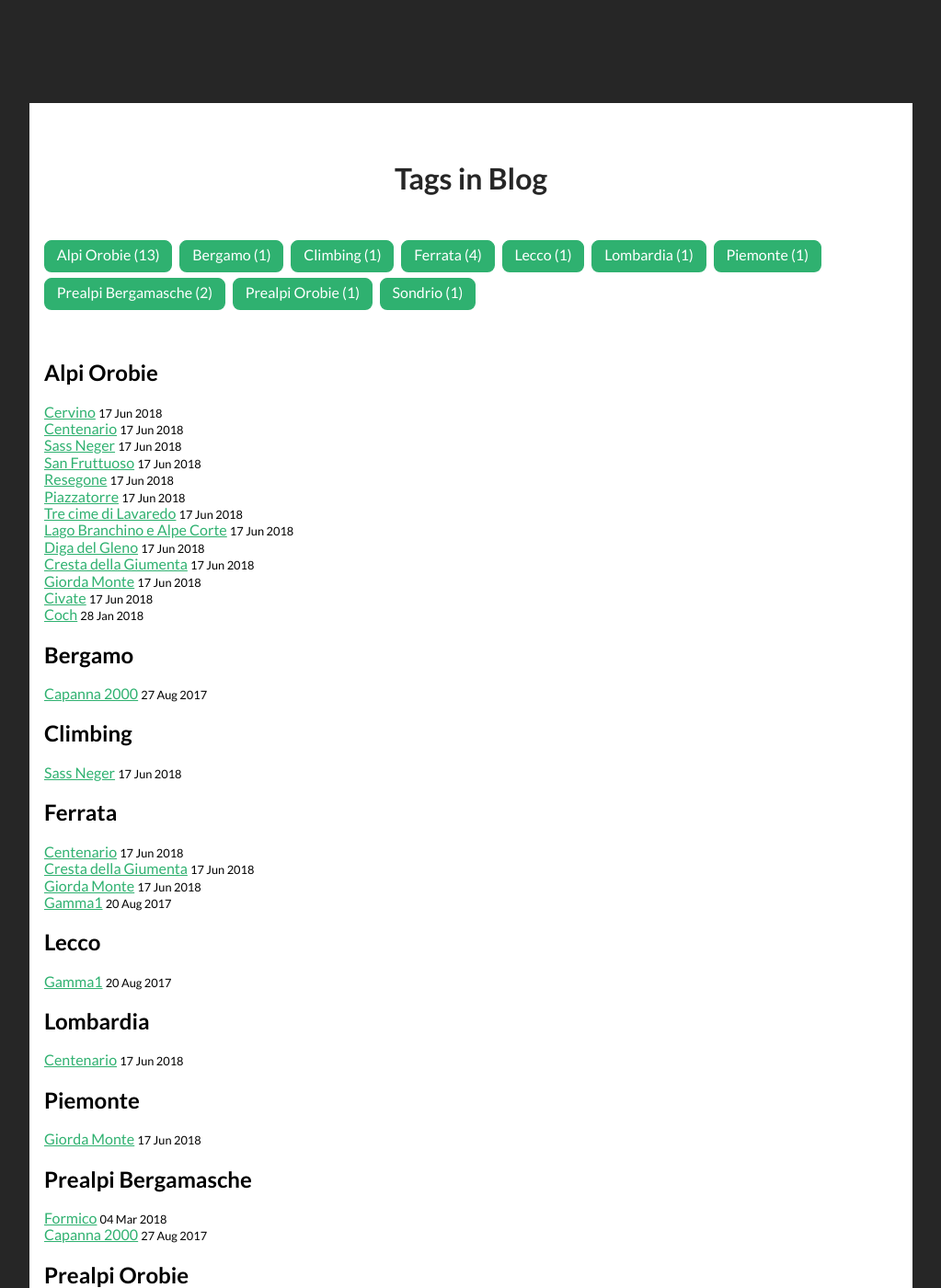
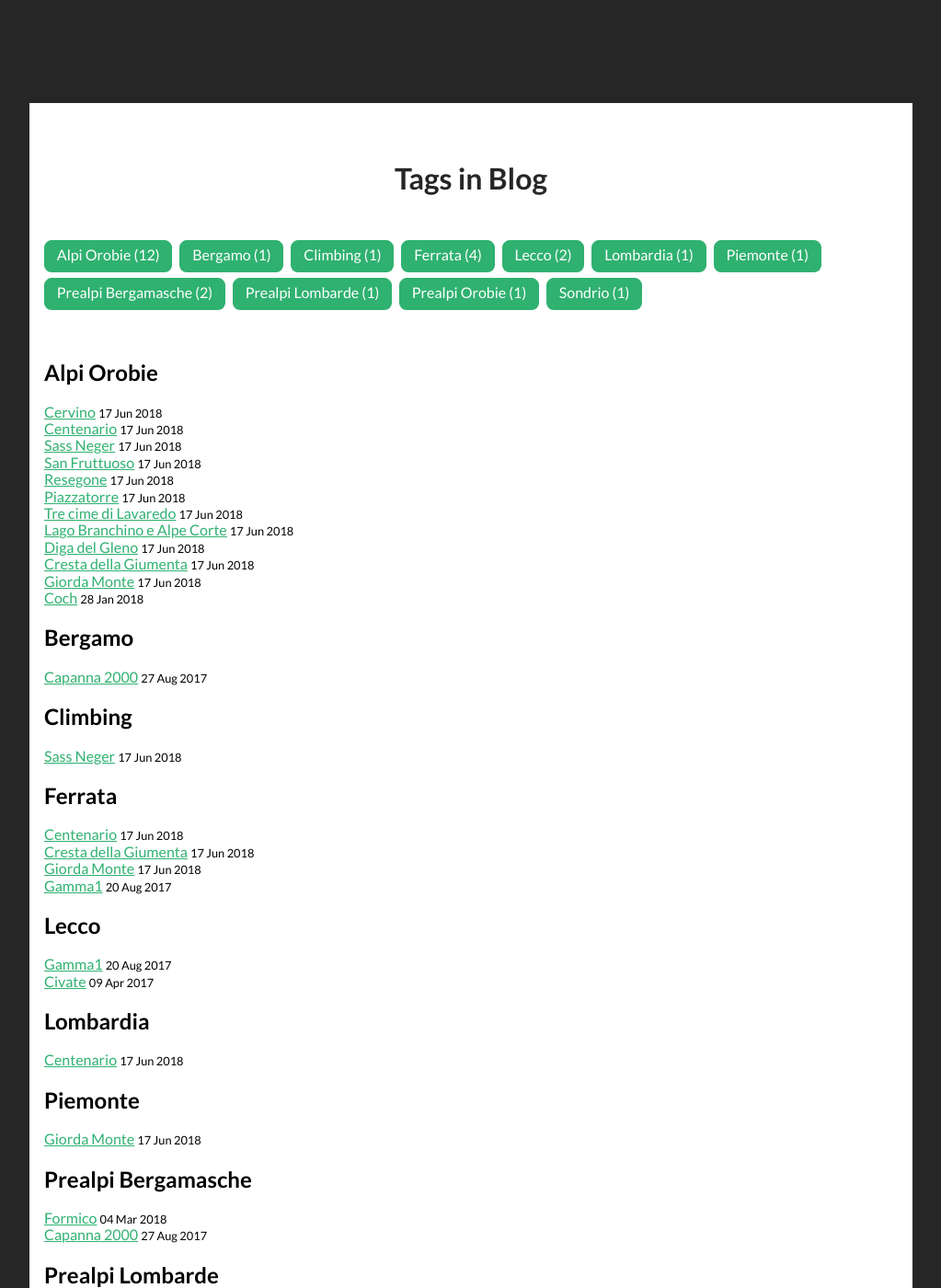
Before and after one commit to RCasatta/mirimonti, a Jekyll site: the page built from _pages/tags.html, in a window 1280 px wide and 1400 px high. Shown: the whole window at 92% size, without its empty margins (128-1151 px from the left). Built offline with Jekyll 4.4.1, drawn with Linux system fonts in a browser that asks for light colours; comment, search, counter and statistics services are not loaded.

Commit message:
Update and rename 2018-02-17-civate.md to 2017-04-09-civate.md

```diff
--- a/_posts/2018-02-17-civate.md
+++ b/_posts/2017-04-09-civate.md
@@ -2,9 +2,9 @@
 layout: post
 title: "Civate"
 img: Vista_dalla_parete.jpg
-date: 2018-06-17
+date: 2017-04-09
 description: Descrizione breve
-tag: [Alpi Orobie]
+tag: [Prealpi Lombarde, Lecco]
 img_dir: civate
 gps_parking:
 ---
```
